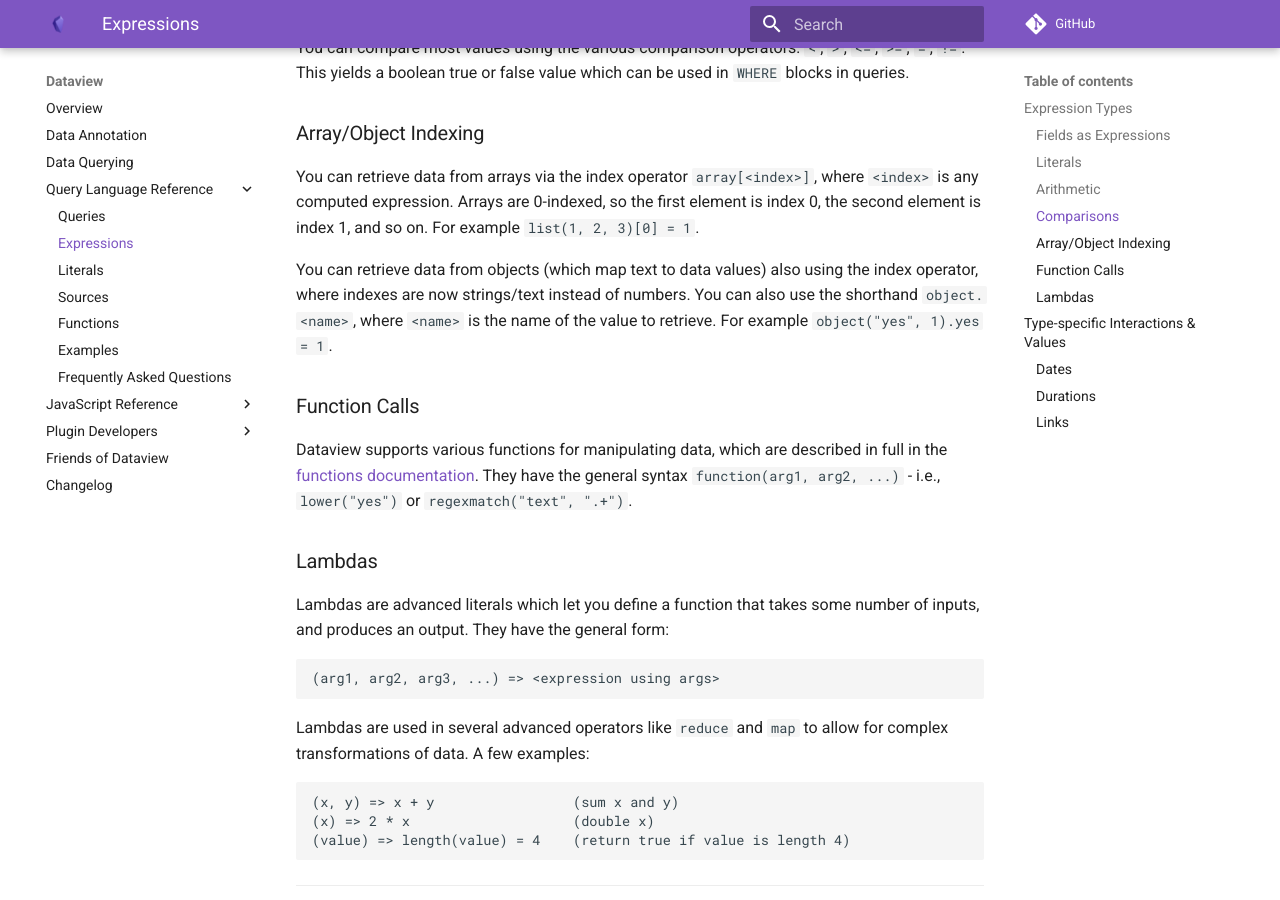
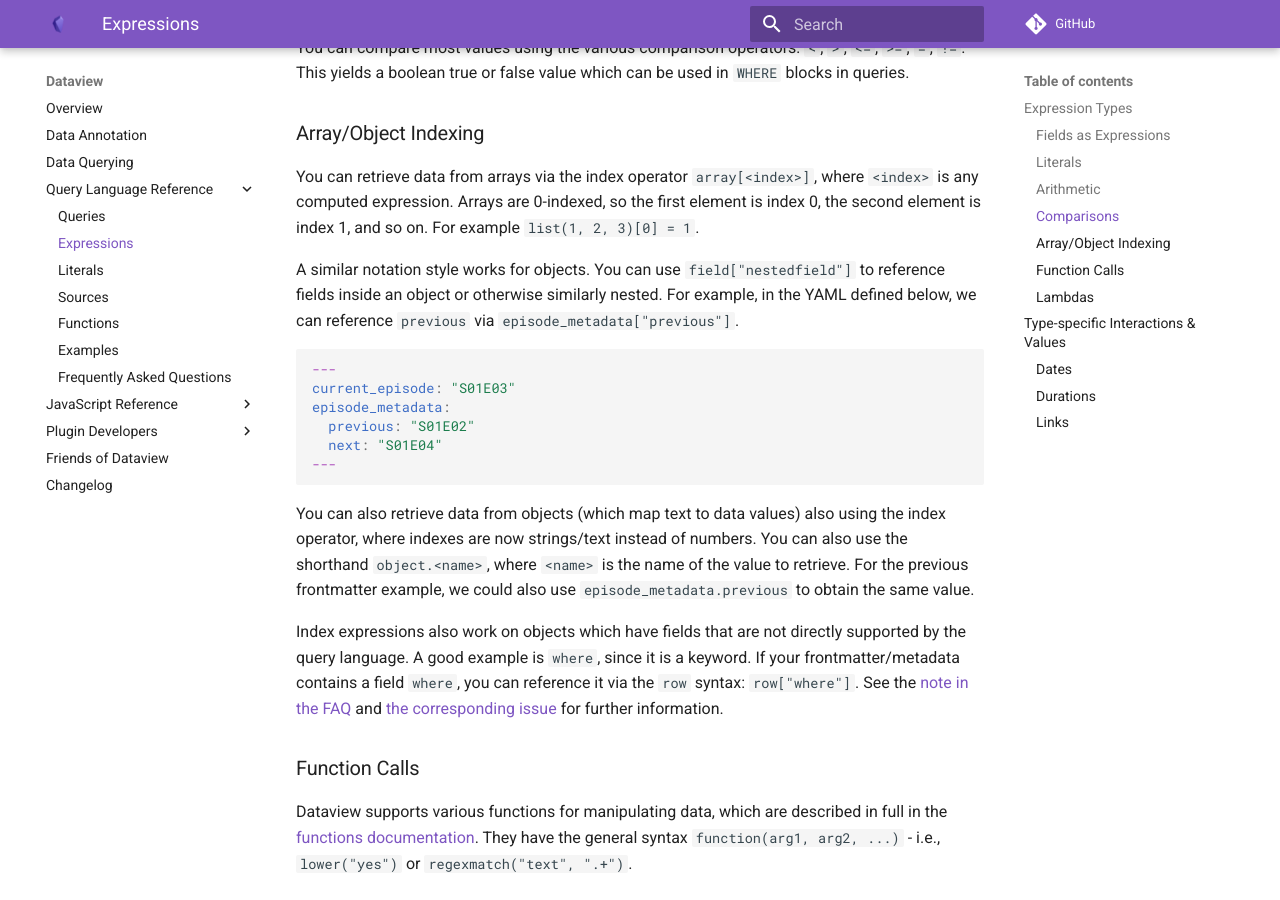
Before and after one commit to blacksmithgu/obsidian-dataview, an MkDocs documentation site: the page built from docs/docs/query/expressions.md, in a window 1280 px wide and 900 px high, scrolled down 1657 px. Built offline with MkDocs 1.6.1 and Material for MkDocs 9.7.7, drawn with Linux system fonts in a browser that asks for light colours; comment, search, counter and statistics services are not loaded.

Commit message:
Add a clearer explanation for object syntax.
- Also added an additional note for conflicts with keywords.
- Closes #1243, #1164.

````diff
--- a/docs/docs/query/expressions.md
+++ b/docs/docs/query/expressions.md
@@ -72,12 +72,29 @@ boolean true or false value which can be used in `WHERE` blocks in queries.
 ### Array/Object Indexing
 
 You can retrieve data from arrays via the index operator `array[<index>]`, where `<index>` is any computed expression.
-Arrays are 0-indexed, so the first element is index 0, the second element is index 1, and so on.  For example `list(1,
-2, 3)[0] = 1`.
+Arrays are 0-indexed, so the first element is index 0, the second element is index 1, and so on.
+For example `list(1, 2, 3)[0] = 1`.
 
-You can retrieve data from objects (which map text to data values) also using the index operator, where indexes are now
-strings/text instead of numbers. You can also use the shorthand `object.<name>`, where `<name>` is the name of the value
-to retrieve. For example `object("yes", 1).yes = 1`.
+A similar notation style works for objects.
+You can use `field["nestedfield"]` to reference fields inside an object or otherwise similarly nested.
+For example, in the YAML defined below, we can reference `previous` via `episode_metadata["previous"]`.
+```yaml
+---
+current_episode: "S01E03"
+episode_metadata:
+  previous: "S01E02"
+  next: "S01E04"
+---
+```
+
+You can also retrieve data from objects (which map text to data values) also using the index operator, where indexes are now strings/text instead of numbers.
+You can also use the shorthand `object.<name>`, where `<name>` is the name of the value to retrieve.
+For the previous frontmatter example, we could also use `episode_metadata.previous` to obtain the same value.
+
+Index expressions also work on objects which have fields that are not directly supported by the query language.
+A good example is `where`, since it is a keyword.
+If your frontmatter/metadata contains a field `where`, you can reference it via the `row` syntax: `row["where"]`.
+See the [note in the FAQ](faq.md#how-do-i-use-fields-with-the-same-name-as-keywords-like-from-where) and [the corresponding issue](https://github.com/blacksmithgu/obsidian-dataview/issues/1164) for further information.
 
 ### Function Calls
 
````
